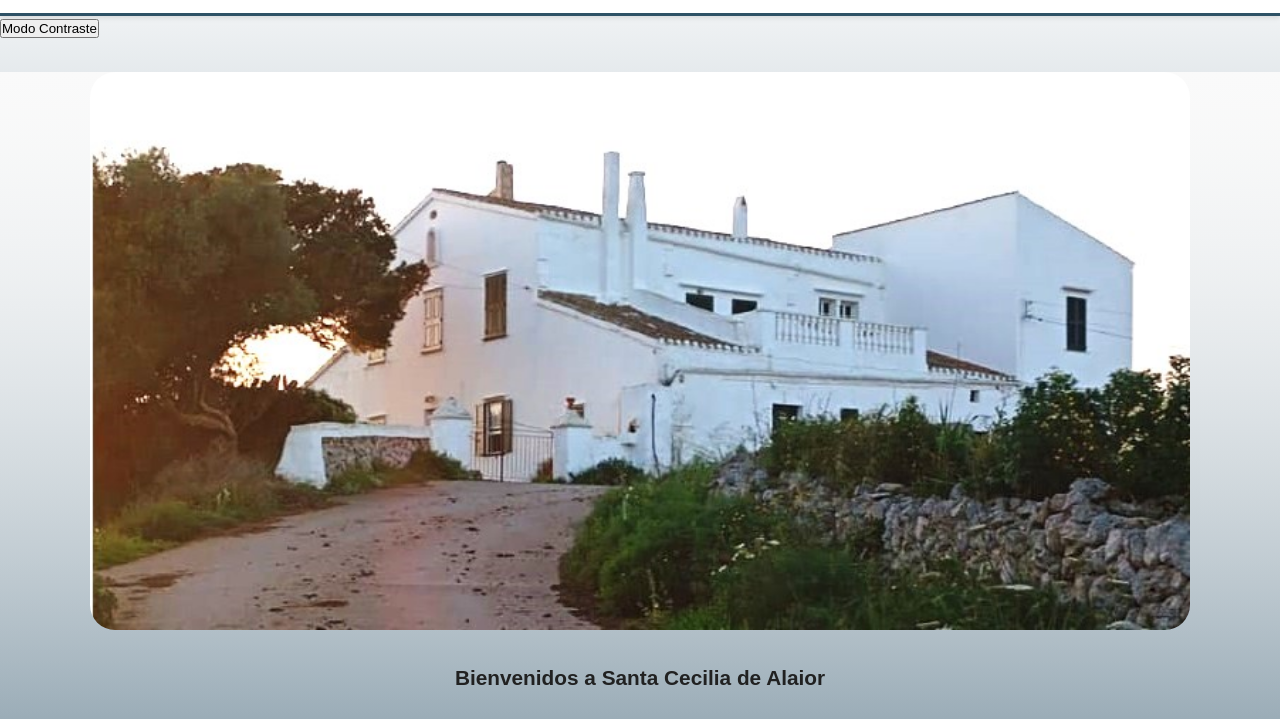
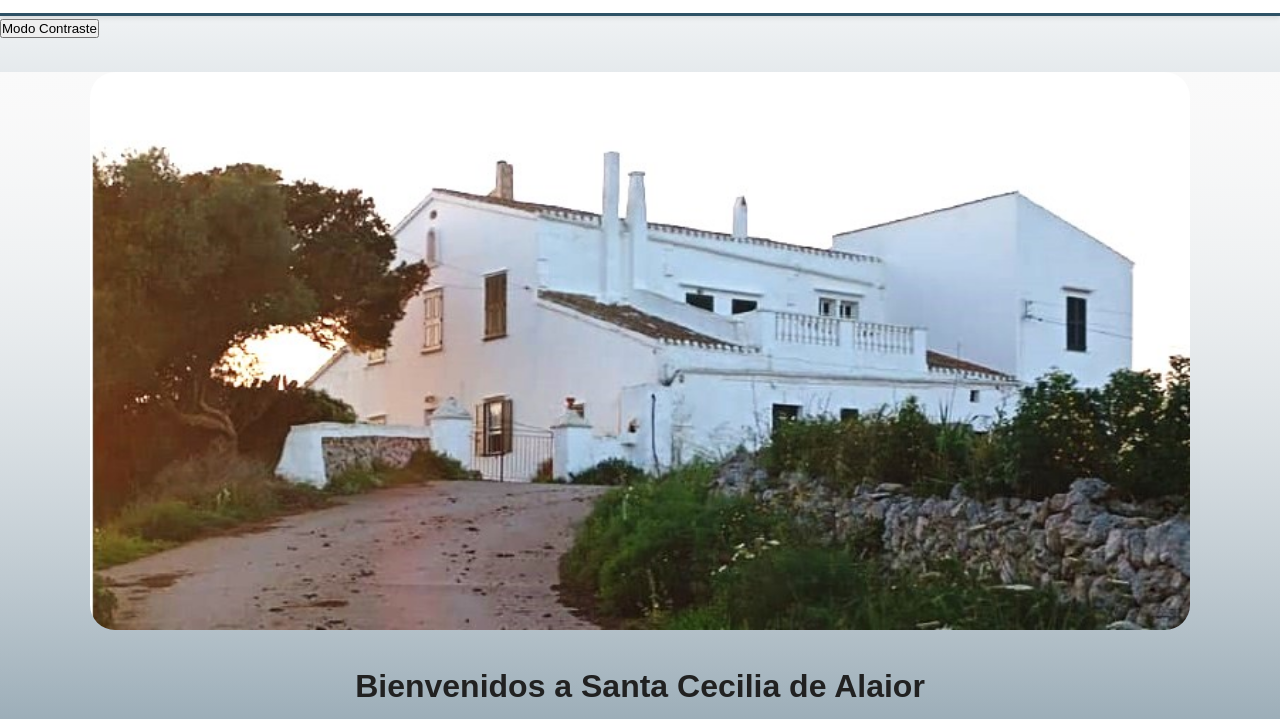
Before and after one commit to SBlancoDigital/sblancodigital.github.io, a plain HTML site: page index.html in a window 1280 px wide. Shown: the part 71-790 px from the top of the page. Drawn offline with nearby package versions, Linux system fonts and the light colour scheme.

Commit message:
con formato y validación ok

```diff
--- a/index.html
+++ b/index.html
@@ -28,11 +28,10 @@
     </header>
     <button id="contraste" class="contraste-btn">Modo Contraste</button>
 
-    <section id="inicio">
-      <div class="inicio">
+    <section class="inicio">
       <img src="img/cases4-.jpg" alt="Imagen de una casa de campo" />
 
-        <p><b>Bienvenidos a Santa Cecilia de Alaior</b></p>
+      <h2><b>Bienvenidos a Santa Cecilia de Alaior</b></h2>
       <p>
         En el corazón de Menorca, donde el verde de los campos se funde con la
         vida tranquila, en Santa Cecilia de Alaior vivimos y respiramos
@@ -50,7 +49,6 @@
         Te invitamos a compartir nuestra pasión y a descubrir la magia de la
         vida rural.
       </p>
-      </div>
     </section>
 
     <script src="main.js"></script>
```
Lines whose indentation alone changed are shown as unchanged.
